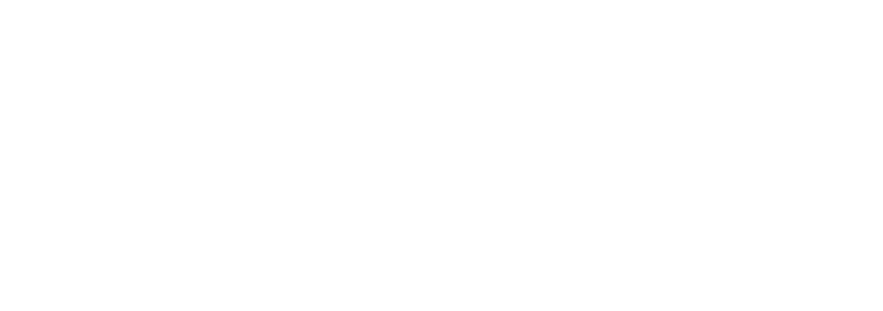
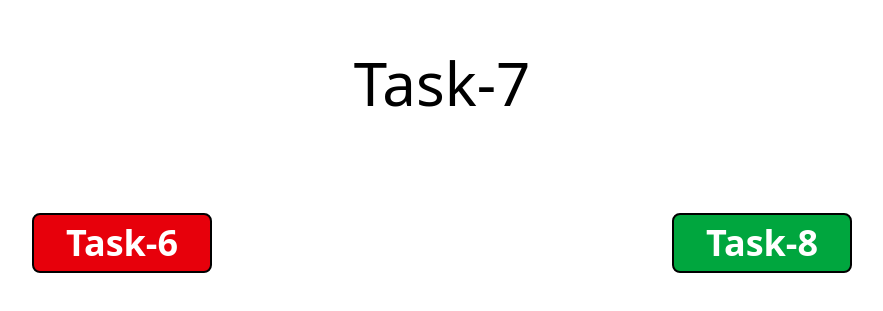
Before and after one commit to MuhammadAhmed-Professional/React-practice, a React (Vite) app in the folder All-tasks/: page /task7 in a window 1280 px wide. Before the commit this address had no page. Shown: the part 237-548 px from the top of the page, without its empty margins (198-1081 px from the left). Built offline with nearby package versions, Linux system fonts and the light colour scheme.

Commit message:
Added task7

```diff
--- a/All-tasks/src/App.jsx
+++ b/All-tasks/src/App.jsx
@@ -5,6 +5,7 @@
 import Task4 from "./pages/Task4"
 import Task5 from "./pages/Task5"
 import Task6 from "./pages/Task6"
+import Task7 from "./pages/Task7"
 
 
 function App() {
@@ -17,6 +18,7 @@
         <Route path="/task4" element={<Task4/>}/>
         <Route path="/task5" element={<Task5/>}/>
         <Route path="/task6" element={<Task6/>}/>
+        <Route path="/task7" element={<Task7/>}/>
       </Routes>
     </BrowserRouter>
   )
--- /dev/null
+++ b/All-tasks/src/pages/Task7.jsx
@@ -0,0 +1,20 @@
+import Navigation from "../components/Navigation"
+
+
+const Task7 = () => {
+  return (
+   <div>
+      <div className="w-full h-svh flex flex-col gap-5 justify-center items-center">
+        <h1 className="text-6xl">Task-7</h1>
+        <Navigation
+          prev="Task-6"
+          next="Task-8"
+          prevLink="task6"
+          nextLink="task8"
+        />
+      </div>
+    </div>
+  )
+}
+
+export default Task7
```
